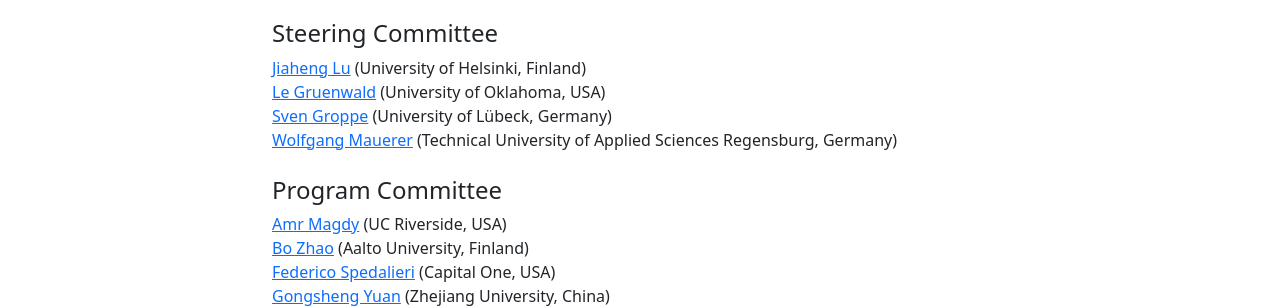
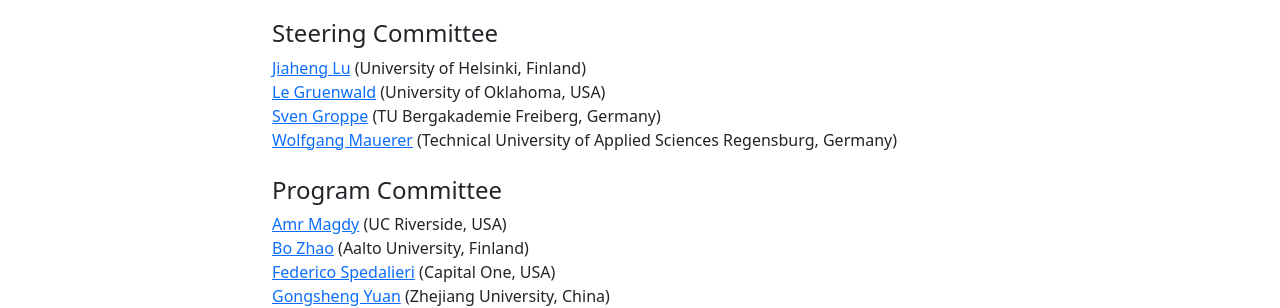
Before and after one commit to itrummer/qdata, a Jekyll site: the page index.html, which Jekyll copies as it is, in a window 1280 px wide and 900 px high, scrolled down 7145 px. Shown: the part 155-463 px from the top of the window. Built offline with Jekyll 4.4.1, drawn with Linux system fonts in a browser that asks for light colours; a script that is not in the unit is left out.

Commit message:
Update README.md

```diff
--- a/index.html
+++ b/index.html
@@ -591,7 +591,7 @@
               <ul class="list-unstyled">
                 <li><a href="https://www.cs.helsinki.fi/u/jilu/" target="_blank" rel="noreferrer">Jiaheng Lu</a> (University of Helsinki, Finland)</li>
                 <li><a href="https://cs.ou.edu/~database/" target="_blank" rel="noreferrer">Le Gruenwald</a> (University of Oklahoma, USA)</li>
-                <li><a href="http://www.ifis.uni-luebeck.de/~groppe" target="_blank" rel="noreferrer">Sven Groppe</a> (University of Lübeck, Germany)</li>
+                <li><a href="http://www.ifis.uni-luebeck.de/~groppe" target="_blank" rel="noreferrer">Sven Groppe</a> (TU Bergakademie Freiberg, Germany)</li>
                 <li><a href="https://lfdr.de/" target="_blank" rel="noreferrer">Wolfgang Mauerer</a> (Technical University of Applied Sciences Regensburg, Germany)</li>
               </ul>
               <h3 class="h4 mt-4">Program Committee</h3>
```
